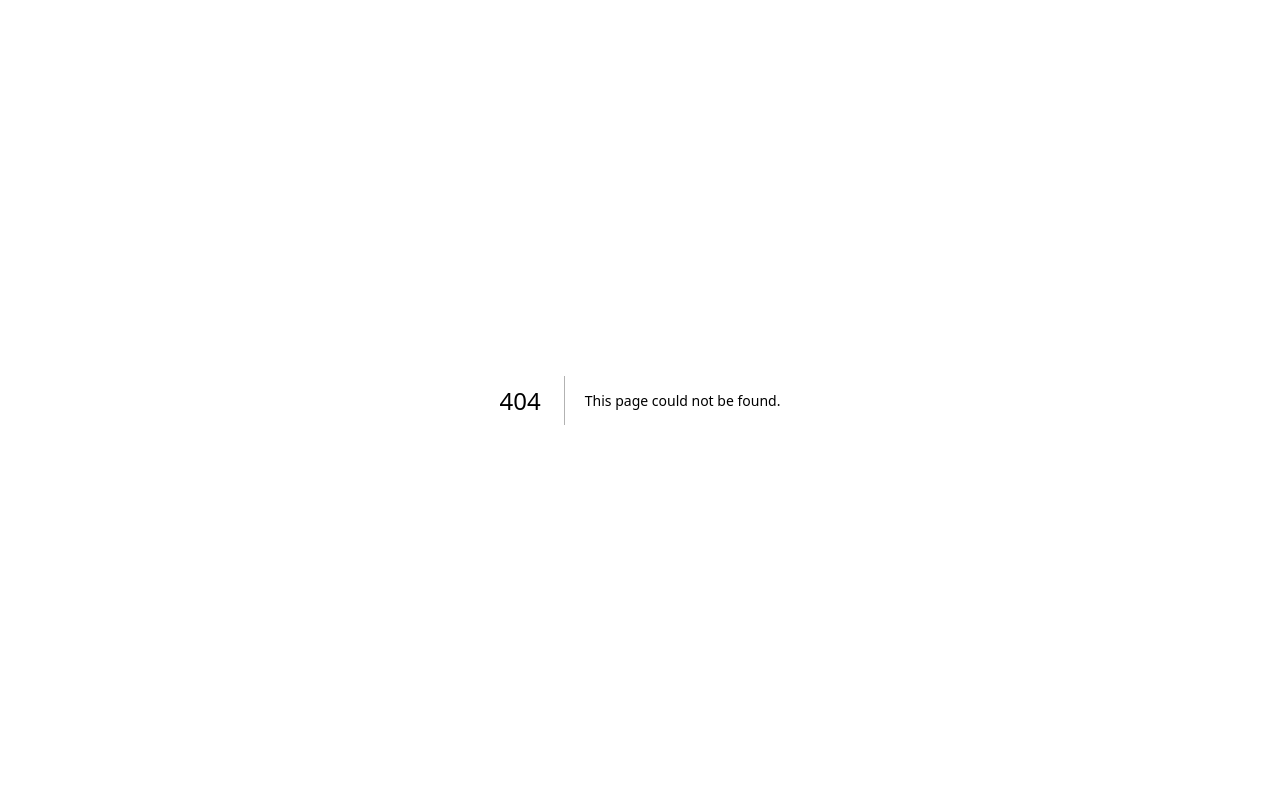
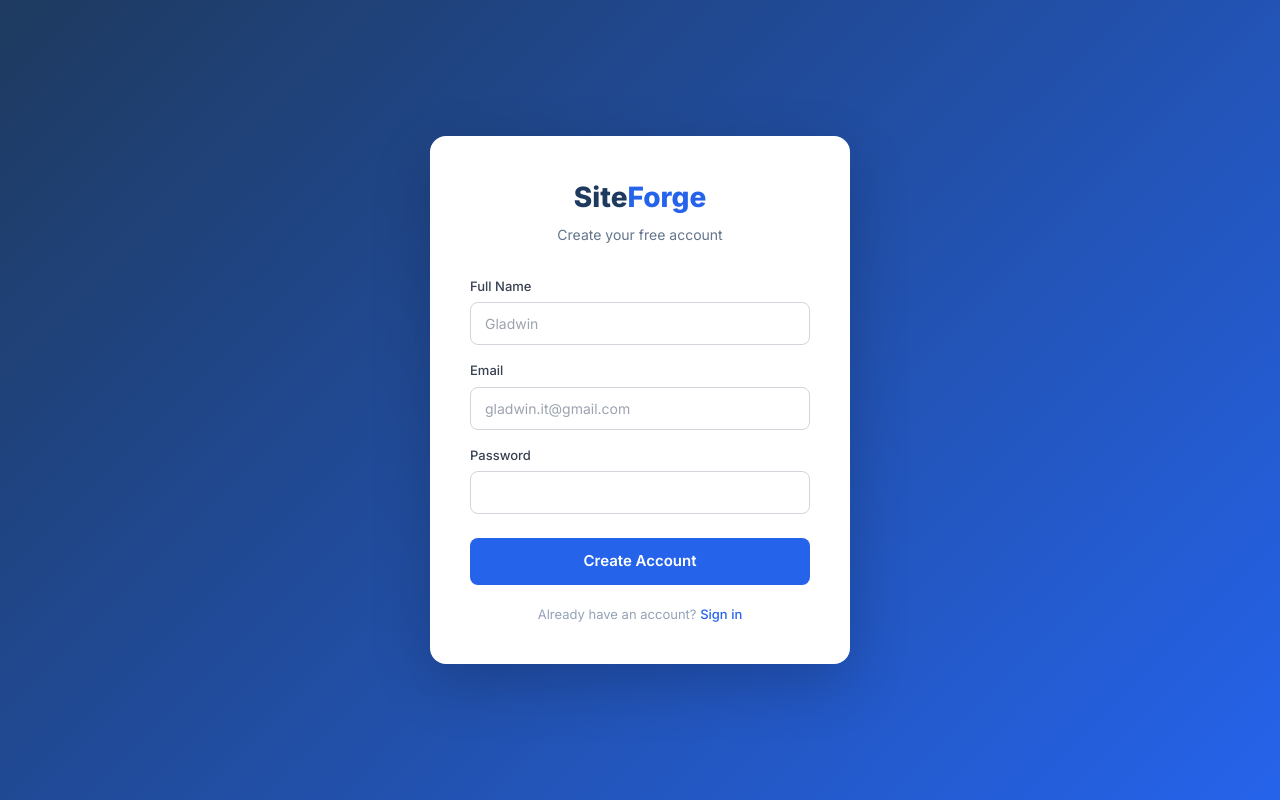
Before and after one commit to gladwinit-coder/siteforge-website-builder, a Next.js app: page /register in a window 1280 px wide. Before the commit this address had no page. Built offline with nearby package versions, Linux system fonts and the light colour scheme.

Commit message:
Create page.tsx

```diff
--- /dev/null
+++ b/app/register/page.tsx
@@ -0,0 +1,84 @@
+"use client";
+import { useState } from "react";
+import { signIn } from "next-auth/react";
+import { useRouter } from "next/navigation";
+import Link from "next/link";
+
+export default function RegisterPage() {
+  const router = useRouter();
+  const [name, setName] = useState("");
+  const [email, setEmail] = useState("");
+  const [password, setPassword] = useState("");
+  const [error, setError] = useState("");
+  const [loading, setLoading] = useState(false);
+
+  async function handleRegister(e: React.FormEvent) {
+    e.preventDefault();
+    setLoading(true);
+    setError("");
+
+    try {
+      const res = await fetch("/api/auth/register", {
+        method: "POST",
+        headers: { "Content-Type": "application/json" },
+        body: JSON.stringify({ name, email, password }),
+      });
+      const data = await res.json();
+
+      if (!res.ok) {
+        setError(data.error || "Registration failed");
+        setLoading(false);
+        return;
+      }
+
+      // Auto sign in after registration
+      const result = await signIn("credentials", { email, password, redirect: false });
+      if (result?.ok) {
+        router.push("/dashboard");
+      } else {
+        router.push("/login");
+      }
+    } catch {
+      setError("Something went wrong. Please try again.");
+      setLoading(false);
+    }
+  }
+
+  return (
+    <div style={{ minHeight: "100vh", background: "linear-gradient(135deg,#1e3a5f,#2563eb)", display: "flex", alignItems: "center", justifyContent: "center", padding: "20px" }}>
+      <div style={{ background: "#fff", borderRadius: "16px", padding: "40px", width: "100%", maxWidth: "420px", boxShadow: "0 20px 60px rgba(0,0,0,.2)" }}>
+        <div style={{ textAlign: "center", marginBottom: "32px" }}>
+          <h1 style={{ fontSize: "28px", fontWeight: 800, color: "#1e3a5f" }}>Site<span style={{ color: "#2563eb" }}>Forge</span></h1>
+          <p style={{ color: "#64748b", fontSize: "14px", marginTop: "6px" }}>Create your free account</p>
+        </div>
+        {error && <div style={{ background: "#fef2f2", color: "#dc2626", border: "1px solid #fecaca", borderRadius: "8px", padding: "10px 14px", marginBottom: "16px", fontSize: "13px" }}>{error}</div>}
+        <form onSubmit={handleRegister}>
+          <div style={{ marginBottom: "16px" }}>
+            <label style={{ display: "block", fontSize: "13px", fontWeight: 500, color: "#374151", marginBottom: "6px" }}>Full Name</label>
+            <input type="text" value={name} onChange={e => setName(e.target.value)} required
+              style={{ width: "100%", padding: "10px 14px", border: "1px solid #d1d5db", borderRadius: "8px", fontSize: "14px", fontFamily: "inherit", boxSizing: "border-box" }}
+              placeholder="Gladwin" />
+          </div>
+          <div style={{ marginBottom: "16px" }}>
+            <label style={{ display: "block", fontSize: "13px", fontWeight: 500, color: "#374151", marginBottom: "6px" }}>Email</label>
+            <input type="email" value={email} onChange={e => setEmail(e.target.value)} required
+              style={{ width: "100%", padding: "10px 14px", border: "1px solid #d1d5db", borderRadius: "8px", fontSize: "14px", fontFamily: "inherit", boxSizing: "border-box" }}
+              placeholder="gladwin.it@gmail.com" />
+          </div>
+          <div style={{ marginBottom: "24px" }}>
+            <label style={{ display: "block", fontSize: "13px", fontWeight: 500, color: "#374151", marginBottom: "6px" }}>Password</label>
+            <input type="password" value={password} onChange={e => setPassword(e.target.value)} required minLength={8}
+              style={{ width: "100%", padding: "10px 14px", border: "1px solid #d1d5db", borderRadius: "8px", fontSize: "14px", fontFamily: "inherit", boxSizing: "border-box" }} />
+          </div>
+          <button type="submit" disabled={loading}
+            style={{ width: "100%", padding: "12px", background: loading ? "#93c5fd" : "#2563eb", color: "#fff", border: "none", borderRadius: "8px", fontSize: "15px", fontWeight: 600, cursor: loading ? "not-allowed" : "pointer" }}>
+            {loading ? "Creating account..." : "Create Account"}
+          </button>
+        </form>
+        <p style={{ textAlign: "center", fontSize: "13px", color: "#94a3b8", marginTop: "20px" }}>
+          Already have an account? <Link href="/login" style={{ color: "#2563eb", textDecoration: "none", fontWeight: 500 }}>Sign in</Link>
+        </p>
+      </div>
+    </div>
+  );
+  }
```
